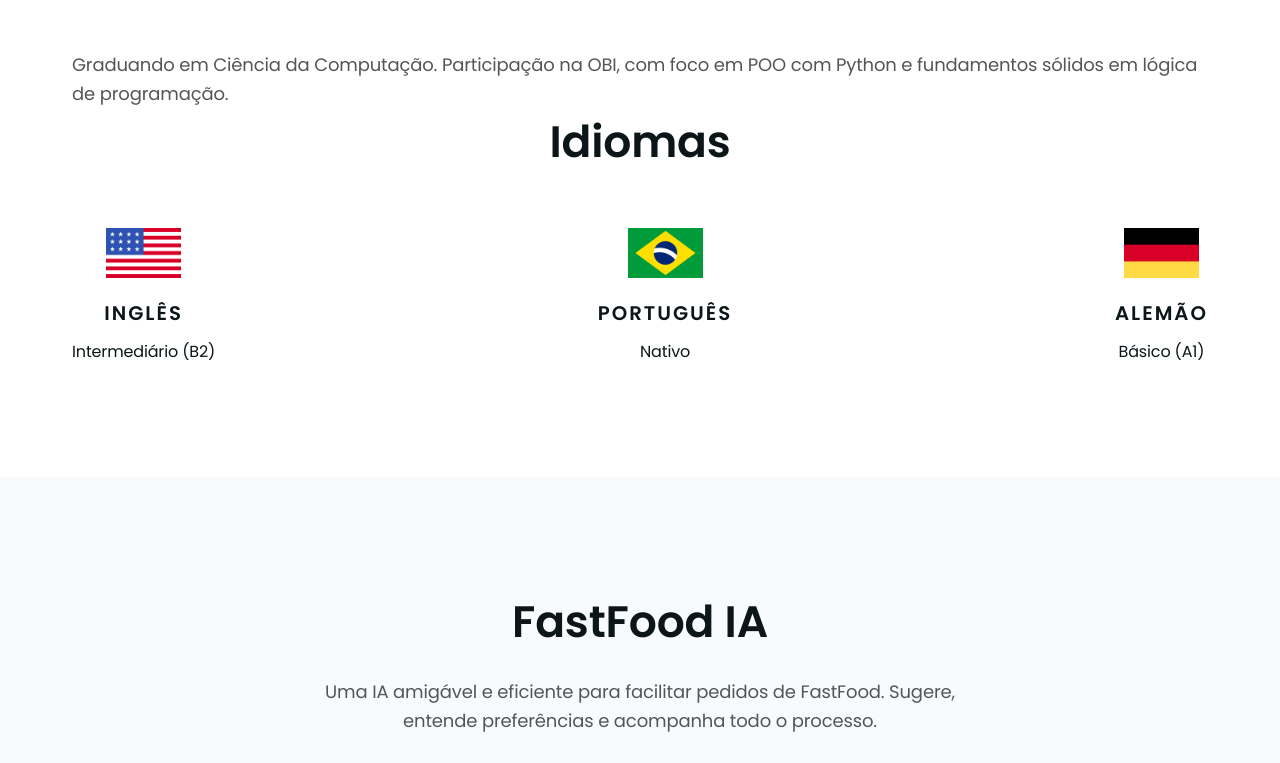
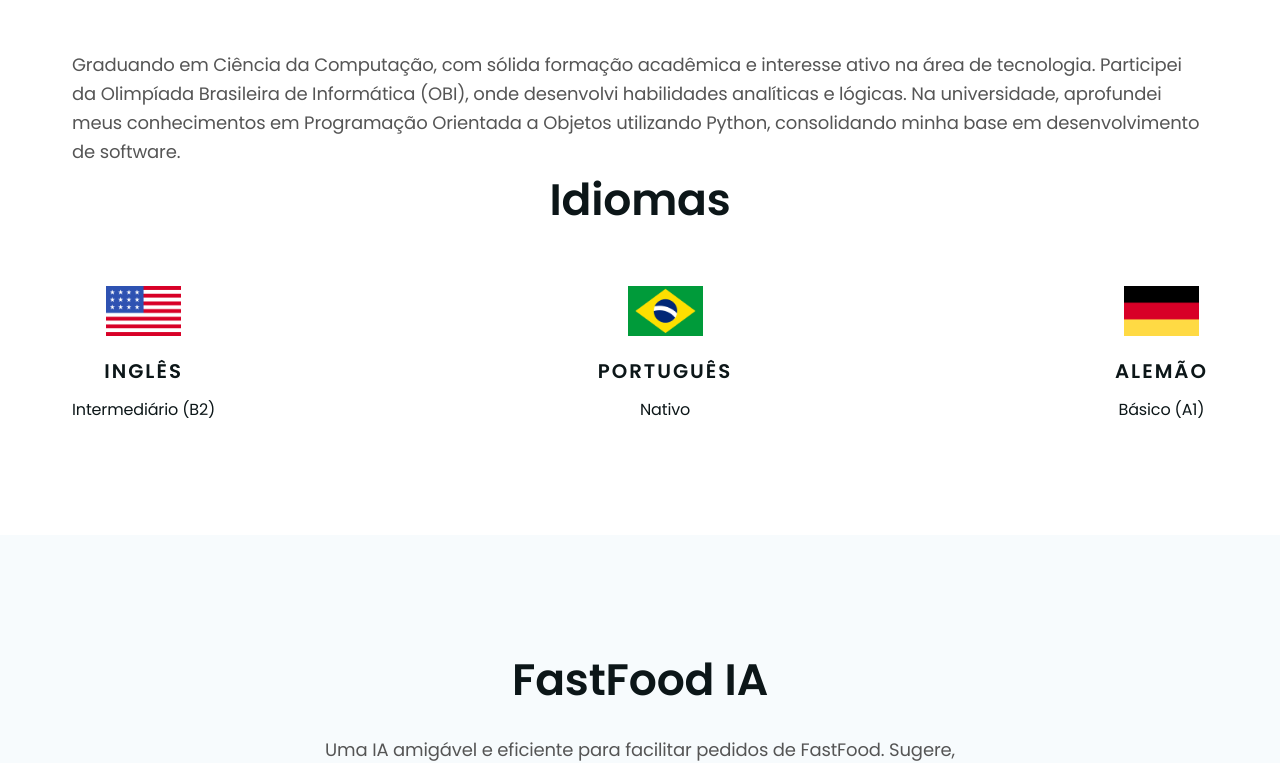
Before and after one commit to thiago-dsd/my-portfolio-template, a plain HTML site: page index.html in a window 1280 px wide. Shown: the part 1629-2392 px from the top of the page. Drawn offline with nearby package versions, Linux system fonts and the light colour scheme.

Commit message:
Enhance 'Sobre Mim' section with detailed academic background and experience

```diff
--- a/index.html
+++ b/index.html
@@ -228,8 +228,12 @@
         <div class="about-title">
           <h2 class="title">Formação</h2>
           <a class="description">
-            Graduando em Ciência da Computação. Participação na OBI, com foco em
-            POO com Python e fundamentos sólidos em lógica de programação.
+            Graduando em Ciência da Computação, com sólida formação acadêmica e
+            interesse ativo na área de tecnologia. Participei da Olimpíada
+            Brasileira de Informática (OBI), onde desenvolvi habilidades
+            analíticas e lógicas. Na universidade, aprofundei meus conhecimentos
+            em Programação Orientada a Objetos utilizando Python, consolidando
+            minha base em desenvolvimento de software.
           </a>
         </div>
       </div>
```
Also changed, not shown: 1 other file.
